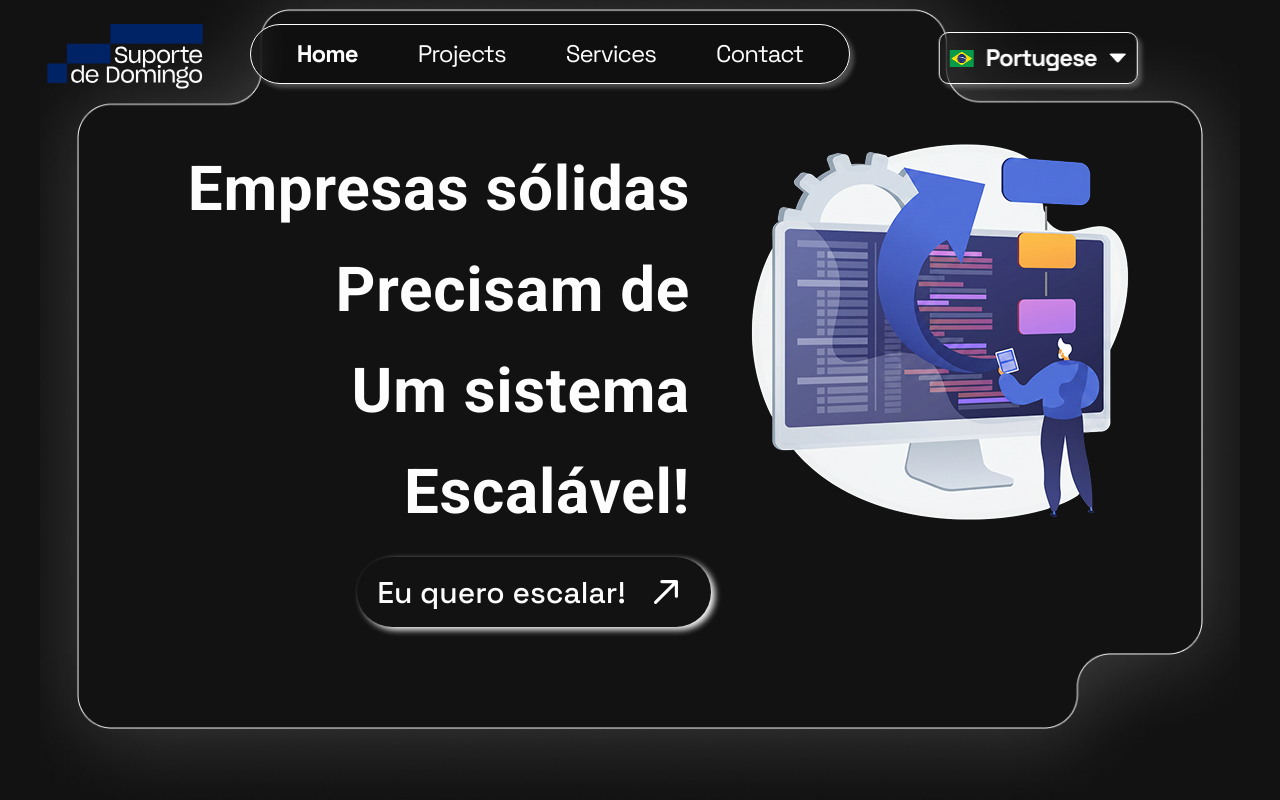
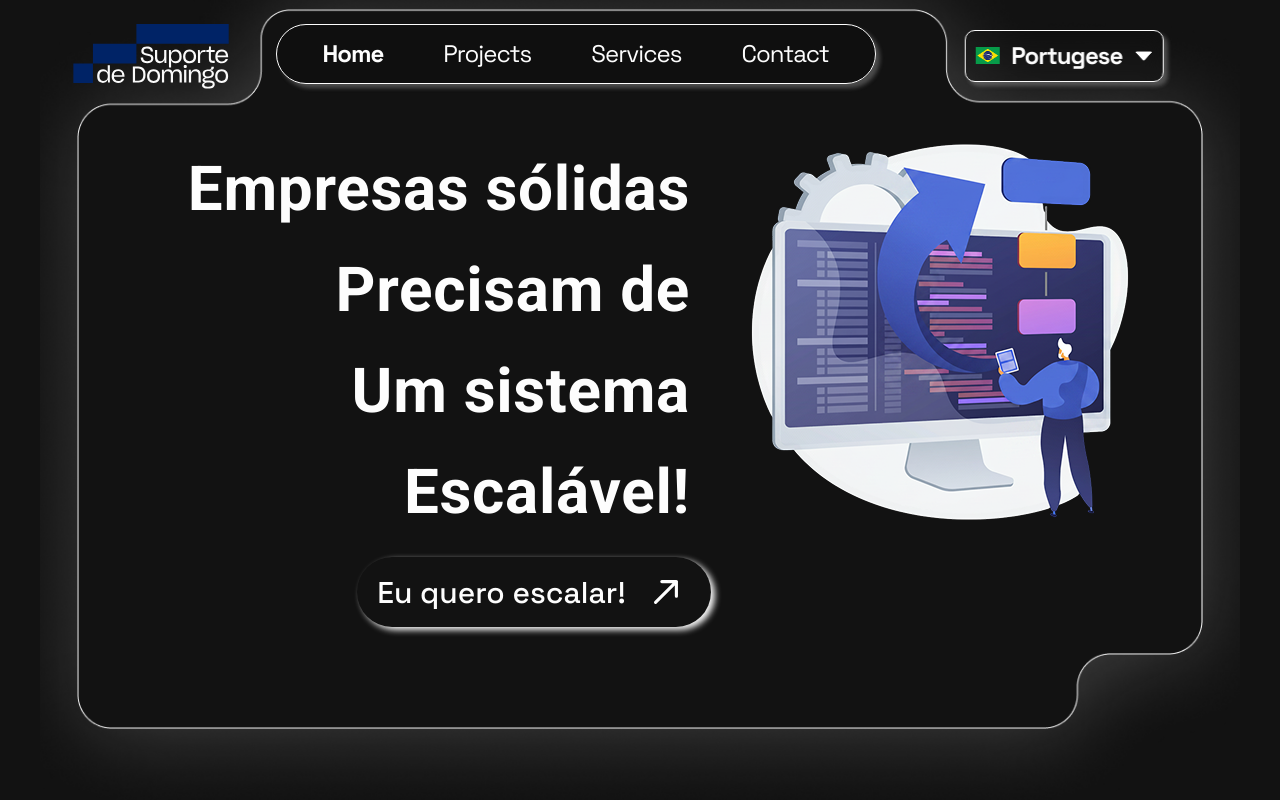
Before and after one commit to srjuninn/suporteDeDomingoRebrand-Project, a React (Vite) app: page / in a window 1280 px wide. Shown: the top 800 px of the page. Built offline with nearby package versions, Linux system fonts and the light colour scheme.

Commit message:
style: fix header position

```diff
--- a/src/components/SwitchLanguage/switchLanguage.scss
+++ b/src/components/SwitchLanguage/switchLanguage.scss
@@ -3,8 +3,8 @@
 
 .switch {
     position: absolute;
-    top: 4%;
-    right: 50%;
+    top: 3.7%;
+    right: 48%;
     transform: translateX(250%);
     @include centralize-flex;
     gap: 12px;
--- a/src/layouts/Header/Header.scss
+++ b/src/layouts/Header/Header.scss
@@ -4,7 +4,7 @@
 header {
     position: absolute;
     top: 3%;
-    left: 50%;
+    left: 52%;
     transform: translateX(-65%);
     display: flex;
     justify-content: center;
--- a/src/styles/_reset.scss
+++ b/src/styles/_reset.scss
@@ -76,7 +76,7 @@ h1, h2, h3, h4, h5, h6 {
 .sdd {
   position: absolute;
   top: 3%;
-  left: 50%;
+  left: 52%;
   transform: translateX(-380%);
 }
 
```
